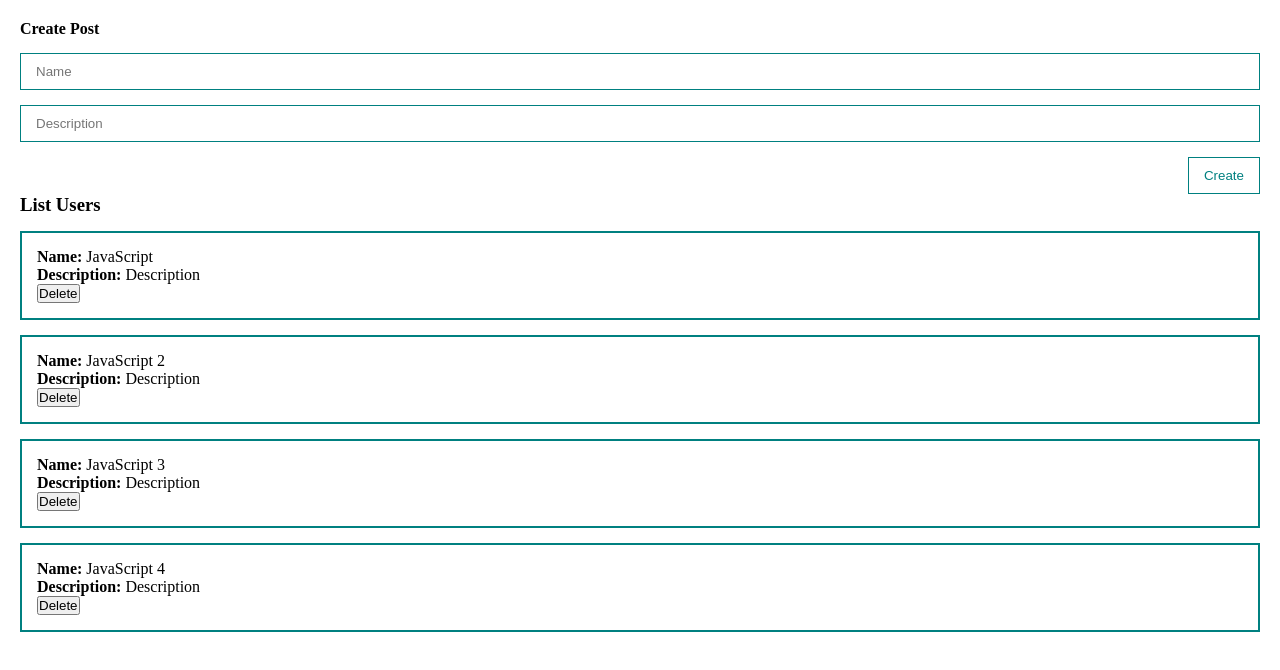
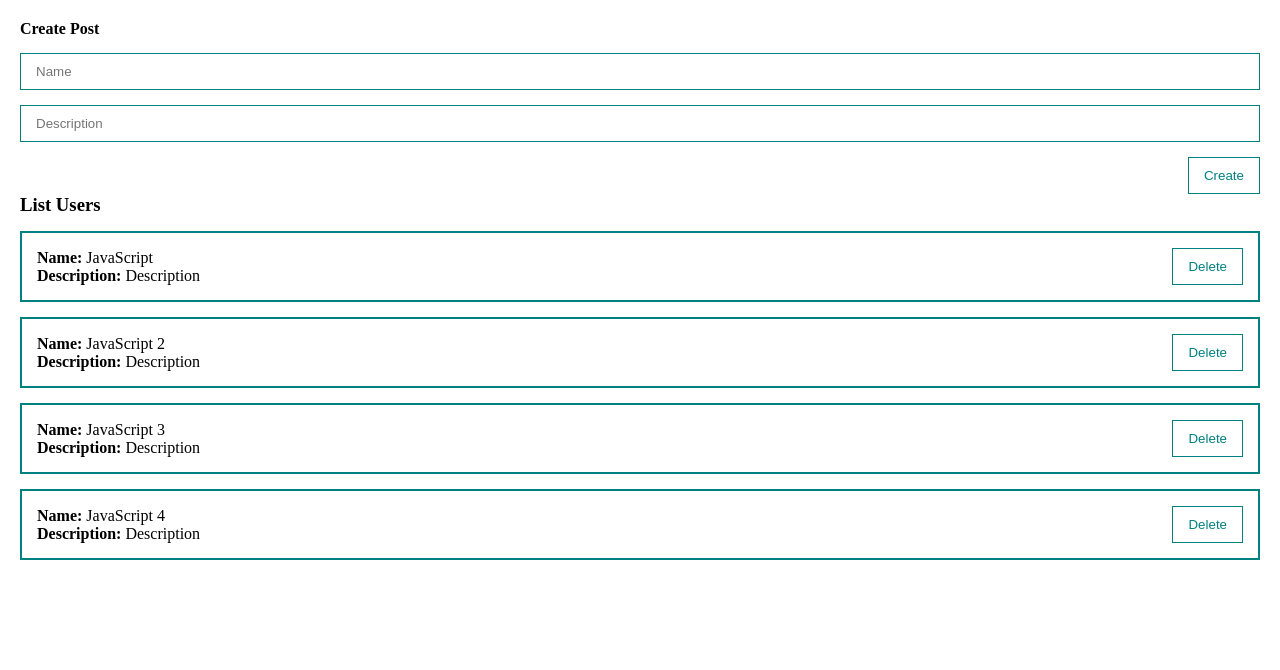
Before and after one commit to ideapadkn/vue-attempt-4, a Vue app: page / in a window 1280 px wide. Shown: the top 670 px of the page. Built offline with nearby package versions, Linux system fonts and the light colour scheme.

Commit message:
add component MyButton and export(use) another components

```diff
--- a/src/components/PostForm.vue
+++ b/src/components/PostForm.vue
@@ -13,17 +13,22 @@
       type="text"
       placeholder="Description"
     >
-    <button
+    <my-button
       class="btn"
+      style="margin-top: 15px;"
       @click="createPost"
     >
       Create
-    </button>
+    </my-button>
   </form>
 </template>
 
 <script>
+import MyButton from '@/components/UI/MyButton';
   export default {
+    components: {
+      MyButton
+    },
     data() {
       return {
         post: {
@@ -59,18 +64,4 @@
 .input:focus {
   outline: none;
 }
-.btn {
-  align-self: flex-end;
-  padding: 10px 15px;
-  border: 1px solid teal;
-  margin-top: 15px;
-  background-color: transparent;
-  transition: all .3s;
-  cursor: pointer;
-  color: teal;
-}
-.btn:hover {
-  background-color: teal;
-  color: #fff;
-}
 </style>
--- a/src/components/PostItem.vue
+++ b/src/components/PostItem.vue
@@ -7,13 +7,17 @@
       <div><strong>Description:</strong> {{ post.body }}</div>
     </div>
     <div class="post__btns">
-      <button>Delete</button>
+      <my-button>Delete</my-button>
     </div>
   </div>
 </template>
 
 <script>
+import MyButton from '@/components/UI/MyButton';
   export default {
+    components: {
+      MyButton
+    },
     props: {
       post: {
         type: Object,
@@ -28,5 +32,8 @@
   border: 2px solid teal;
   padding: 15px;
   margin-top: 15px;
+  display: flex;
+  align-items: center;
+  justify-content: space-between;
 }
 </style>
--- /dev/null
+++ b/src/components/UI/MyButton.vue
@@ -0,0 +1,27 @@
+<template>
+  <button class="btn">
+    <slot></slot>
+  </button>
+</template>
+
+<script>
+  export default {
+
+  }
+</script>
+
+<style scoped>
+.btn {
+  align-self: flex-end;
+  padding: 10px 15px;
+  border: 1px solid teal;
+  background-color: transparent;
+  transition: all .3s;
+  cursor: pointer;
+  color: teal;
+}
+.btn:hover {
+  background-color: teal;
+  color: #fff;
+}
+</style>
```
